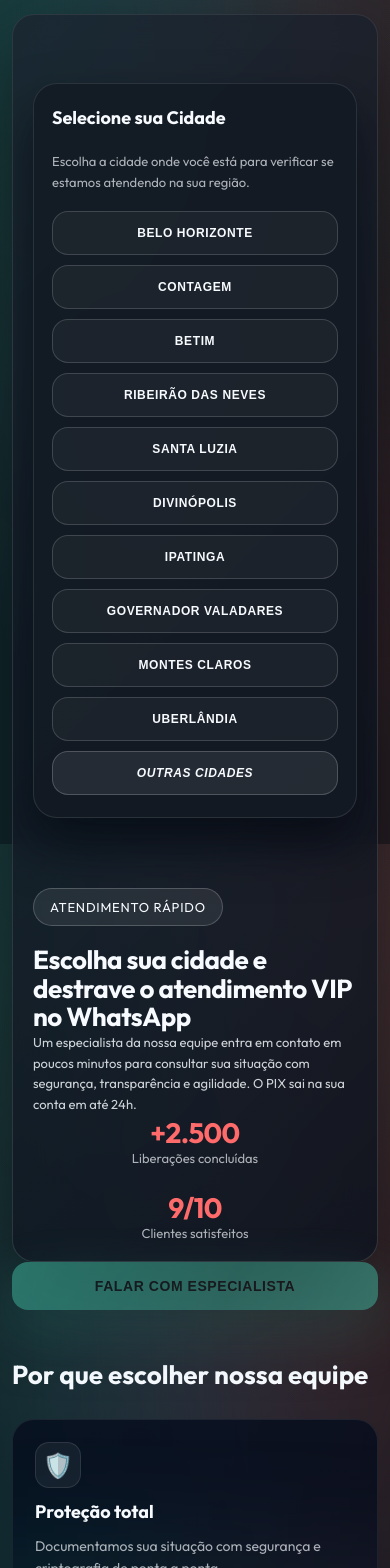
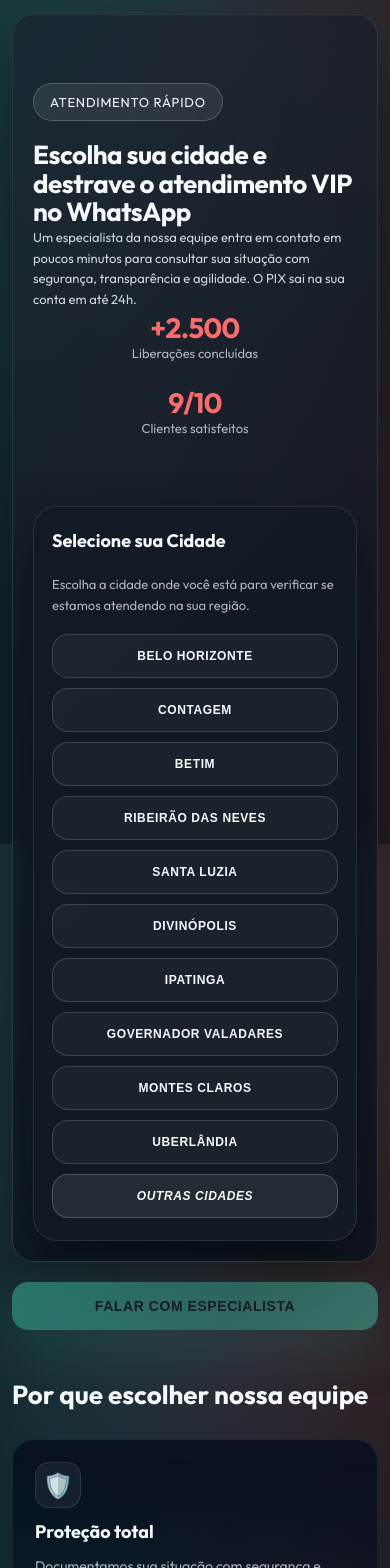
Before and after one commit to svconquiste-star/Emprest-Braz, a Next.js app: page / in a window 390 px wide. Shown: the top 1568 px of the page. Built offline with nearby package versions, Linux system fonts and the light colour scheme.

Commit message:
Ajustar layout mobile: mover botão WhatsApp para abaixo das cidades

```diff
--- a/app/globals.css
+++ b/app/globals.css
@@ -196,9 +196,10 @@ body.modal-open { overflow: hidden; }
 
 .warning-subtext { font-size: 13px; color: var(--muted); margin: 0; }
 
-@media (max-width: 980px) {
-  .hero-city-section { grid-template-columns: 1fr; padding: 28px; }
-  .hero-panel { order: -1; }
+@media (max-width: 768px) {
+  .hero-city-section { grid-template-columns: 1fr; padding: 28px; display: flex; flex-direction: column; }
+  .hero-panel { order: 2; }
+  .whatsapp-button-container { order: 3; margin-top: 20px; }
   section { margin-top: 48px; }
   .proof-grid { grid-template-columns: 1fr; }
 }
@@ -208,15 +209,17 @@ body.modal-open { overflow: hidden; }
   .hero-city-section { padding: 22px; border-radius: 26px; }
   .hero-stats { flex-direction: column; }
   .proof-stats { grid-template-columns: 1fr; }
+  .whatsapp-button-container { order: 3; margin-top: 20px; }
 }
 
 @media (max-width: 430px) {
   body { padding: 14px 12px 48px; }
-  .hero-city-section { padding: 20px; border-radius: 22px; gap: 22px; }
+  .hero-city-section { padding: 20px; border-radius: 22px; gap: 22px; display: flex; flex-direction: column; }
   .hero h1 { font-size: 26px; }
   .hero p { font-size: 13px; }
-  .hero-panel { padding: 22px 18px; }
+  .hero-panel { padding: 22px 18px; order: 2; }
   .city-buttons { grid-template-columns: 1fr; }
   .section h2 { font-size: 26px; }
-  .cta-button { padding: 16px; font-size: 14px; }
+  .cta-button { padding: 16px; font-size: 14px; width: 100%; }
+  .whatsapp-button-container { order: 3; margin-top: 20px; width: 100%; }
 }
```
